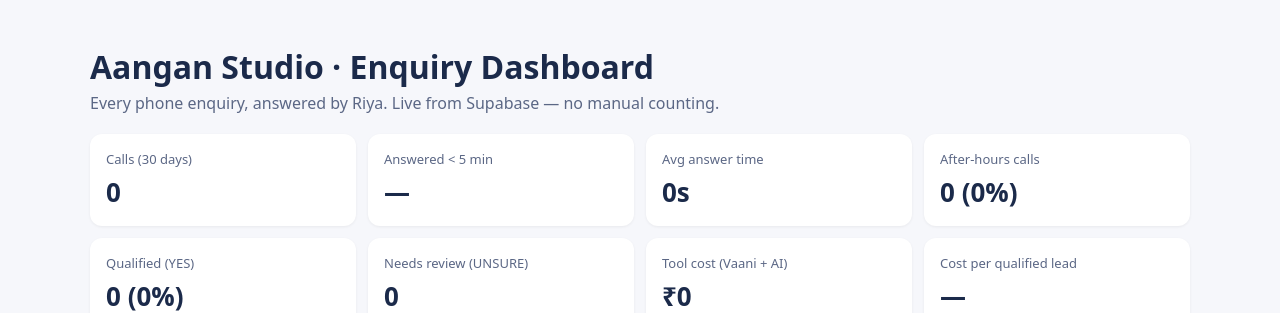
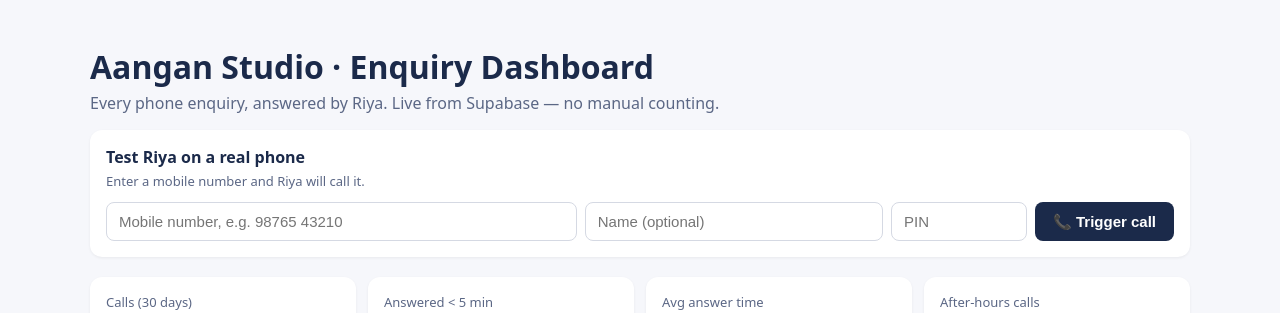
Before and after one commit to vanshmanglani-dotcom/aangan-enquiry, a Next.js app: page / in a window 1280 px wide. Shown: the top 313 px of the page. Built offline with nearby package versions, Linux system fonts and the light colour scheme; no server answers; the database is empty.

Commit message:
Update page.tsx

```diff
--- a/app/page.tsx
+++ b/app/page.tsx
@@ -1,4 +1,5 @@
 import { db } from "@/lib/supabase";
+import TriggerCall from "./TriggerCall";
 export const dynamic = "force-dynamic";
 
 const inr = (n: number) => "₹" + Math.round(n).toLocaleString("en-IN");
@@ -31,6 +32,7 @@
     <main style={{ maxWidth: 1100, margin: "0 auto", padding: 24 }}>
       <h1 style={{ marginBottom: 4 }}>Aangan Studio · Enquiry Dashboard</h1>
       <p style={{ marginTop: 0, color: "#5b6785" }}>Every phone enquiry, answered by Riya. Live from Supabase — no manual counting.</p>
+      <TriggerCall />
       <div style={{ display: "grid", gridTemplateColumns: "repeat(auto-fit,minmax(220px,1fr))", gap: 12, margin: "20px 0" }}>
         {tiles.map(([k, v]) => (
           <div key={k as string} style={{ background: "#fff", borderRadius: 12, padding: 16, boxShadow: "0 1px 3px rgba(0,0,0,.06)" }}>
```
